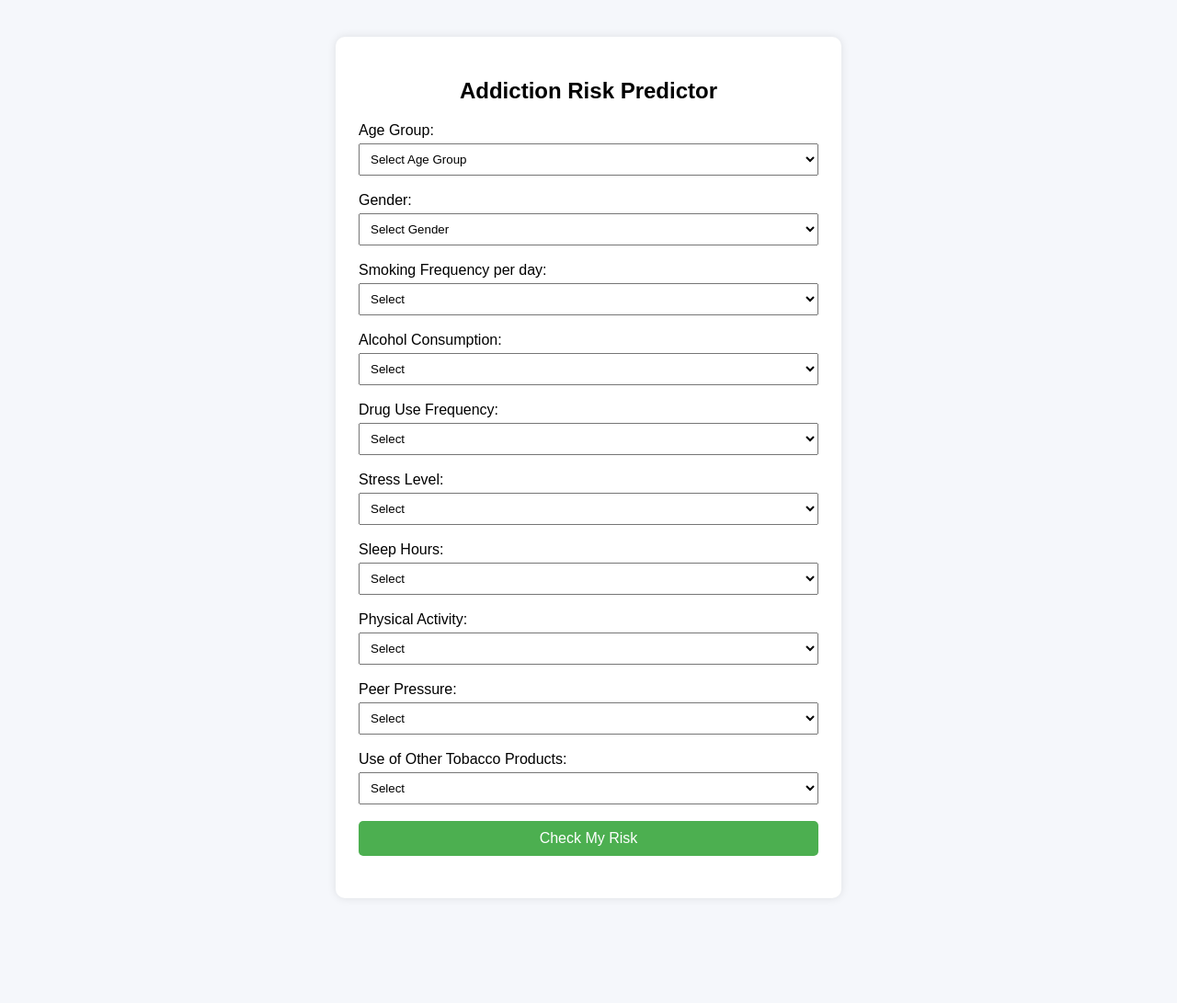
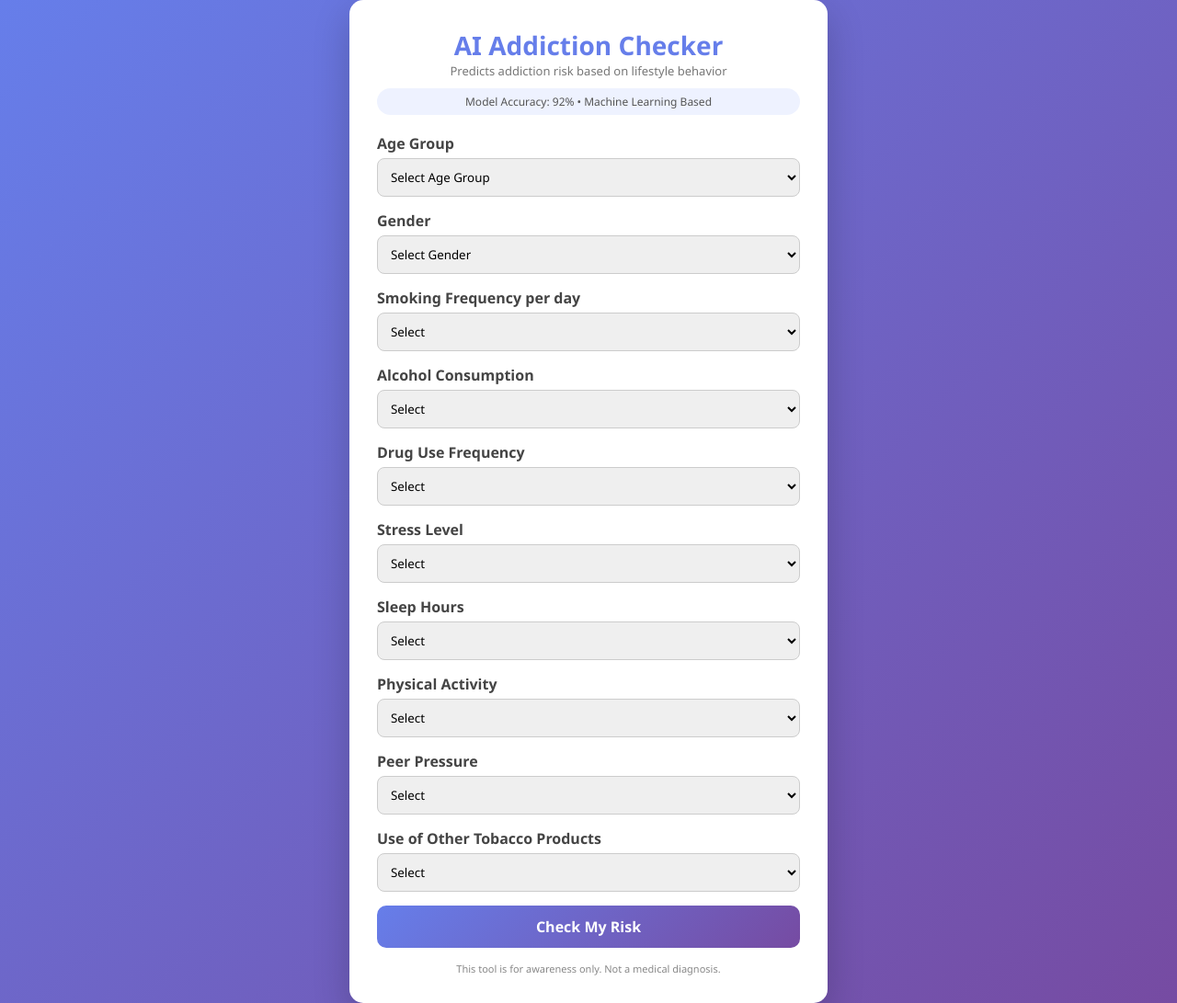
Before and after one commit to 23s035-sys/Addiction-Risk-Predictor, a Flask app: page / in a window 1280 px wide. Shown: the whole page at 92% size. Before the commit the page ends 931 px from the top, so only its background shows below. Run offline with Flask 3, Linux system fonts and the light colour scheme; parts of the project's set-up code (start-up, migrations or seed data) failed here and were passed over.

Commit message:
Update index.html

```diff
--- a/templates/index.html
+++ b/templates/index.html
@@ -4,52 +4,160 @@
 <title>Addiction Risk Predictor</title>
 
 <style>
+
+*{
+box-sizing:border-box;
+font-family: 'Segoe UI', sans-serif;
+}
+
 body{
-font-family: Arial, sans-serif;
-background:#f5f7fb;
+margin:0;
+background: linear-gradient(135deg,#667eea,#764ba2);
+min-height:100vh;
+display:flex;
+align-items:center;
+justify-content:center;
 }
 
 .container{
-width:500px;
-margin:auto;
+width:520px;
 background:white;
-padding:25px;
-margin-top:40px;
-border-radius:10px;
-box-shadow:0px 0px 10px rgba(0,0,0,0.1);
+padding:30px;
+border-radius:15px;
+box-shadow:0px 15px 40px rgba(0,0,0,0.2);
+animation: fadeIn 0.8s ease;
 }
 
-h2{
+@keyframes fadeIn{
+from{opacity:0; transform:translateY(20px);}
+to{opacity:1; transform:translateY(0);}
+}
+
+.logo{
 text-align:center;
+font-size:28px;
+font-weight:bold;
+color:#667eea;
+}
+
+.subtitle{
+text-align:center;
+font-size:13px;
+color:#777;
+margin-bottom:10px;
+}
+
+.badge{
+text-align:center;
+background:#eef2ff;
+padding:6px;
+border-radius:20px;
+font-size:12px;
+margin-bottom:20px;
+color:#555;
+}
+
+label{
+font-weight:600;
+color:#444;
 }
 
 select{
 width:100%;
-padding:8px;
+padding:10px;
 margin-top:5px;
+margin-bottom:15px;
+border-radius:8px;
+border:1px solid #ccc;
 }
 
 button{
 width:100%;
-padding:10px;
-background:#4CAF50;
+padding:12px;
+border:none;
+border-radius:10px;
+background:linear-gradient(135deg,#667eea,#764ba2);
 color:white;
-border:none;
-border-radius:5px;
 font-size:16px;
+font-weight:bold;
 cursor:pointer;
+transition:0.3s;
 }
 
 button:hover{
-background:#45a049;
+transform:translateY(-2px);
+box-shadow:0px 5px 15px rgba(0,0,0,0.2);
 }
+
+/* LOADER */
+
+.loader{
+display:none;
+text-align:center;
+margin-top:15px;
+}
+
+.spinner{
+border:5px solid #f3f3f3;
+border-top:5px solid #667eea;
+border-radius:50%;
+width:30px;
+height:30px;
+animation: spin 1s linear infinite;
+margin:auto;
+}
+
+@keyframes spin{
+0%{transform:rotate(0deg);}
+100%{transform:rotate(360deg);}
+}
+
+/* RESULT */
 
 .result{
 margin-top:20px;
+padding:15px;
+border-radius:10px;
 text-align:center;
-font-size:18px;
+animation:fadeIn 0.5s ease;
 }
+
+.low{background:#e8f8f0;color:#27ae60;}
+.moderate{background:#fff5e6;color:#e67e22;}
+.high{background:#fdecea;color:#e74c3c;}
+
+.meter{
+height:12px;
+background:#eee;
+border-radius:20px;
+margin-top:10px;
+overflow:hidden;
+}
+
+.meter-fill{
+height:100%;
+width:0%;
+transition:1s;
+}
+
+.low-fill{background:#27ae60;width:30%;}
+.moderate-fill{background:#f39c12;width:65%;}
+.high-fill{background:#e74c3c;width:95%;}
+
+.footer{
+margin-top:15px;
+text-align:center;
+font-size:11px;
+color:#888;
+}
+
 </style>
+
+<script>
+function showLoader(){
+document.getElementById("loader").style.display="block";
+}
+</script>
 
 </head>
 
@@ -57,11 +165,19 @@ font-size:18px;
 
 <div class="container">
 
-<h2>Addiction Risk Predictor</h2>
+<div class="logo">AI Addiction Checker</div>
 
-<form action="/predict" method="post">
+<div class="subtitle">
+Predicts addiction risk based on lifestyle behavior
+</div>
 
-Age Group:
+<div class="badge">
+Model Accuracy: 92% • Machine Learning Based
+</div>
+
+<form action="/predict" method="post" onsubmit="showLoader()">
+
+<label>Age Group</label>
 <select name="Age Group" required>
 <option value="" disabled selected>Select Age Group</option>
 <option>18-25</option>
@@ -70,18 +186,14 @@ Age Group:
 <option>46+</option>
 </select>
 
-<br><br>
-
-Gender:
+<label>Gender</label>
 <select name="Gender" required>
 <option value="" disabled selected>Select Gender</option>
 <option>Male</option>
 <option>Female</option>
 </select>
 
-<br><br>
-
-Smoking Frequency per day:
+<label>Smoking Frequency per day</label>
 <select name="Frequency" required>
 <option value="" disabled selected>Select</option>
 <option>0</option>
@@ -92,9 +204,7 @@ Smoking Frequency per day:
 <option>5</option>
 </select>
 
-<br><br>
-
-Alcohol Consumption:
+<label>Alcohol Consumption</label>
 <select name="Consumption" required>
 <option value="" disabled selected>Select</option>
 <option>Never</option>
@@ -103,9 +213,7 @@ Alcohol Consumption:
 <option>Daily</option>
 </select>
 
-<br><br>
-
-Drug Use Frequency:
+<label>Drug Use Frequency</label>
 <select name="Use Frequency" required>
 <option value="" disabled selected>Select</option>
 <option>Never</option>
@@ -114,9 +222,7 @@ Drug Use Frequency:
 <option>Often</option>
 </select>
 
-<br><br>
-
-Stress Level:
+<label>Stress Level</label>
 <select name="Stress Level" required>
 <option value="" disabled selected>Select</option>
 <option>Low</option>
@@ -124,20 +230,16 @@ Stress Level:
 <option>High</option>
 </select>
 
-<br><br>
-
-Sleep Hours:
+<label>Sleep Hours</label>
 <select name="Sleep Hours" required>
 <option value="" disabled selected>Select</option>
-<option value="<5">&lt;5</option>
+<option><5</option>
 <option>5-7</option>
 <option>7-9</option>
-<option value=">9">&gt;9</option>
+<option>>9</option>
 </select>
 
-<br><br>
-
-Physical Activity:
+<label>Physical Activity</label>
 <select name="Physical Activity" required>
 <option value="" disabled selected>Select</option>
 <option>Low</option>
@@ -145,9 +247,7 @@ Physical Activity:
 <option>High</option>
 </select>
 
-<br><br>
-
-Peer Pressure:
+<label>Peer Pressure</label>
 <select name="Related to" required>
 <option value="" disabled selected>Select</option>
 <option>No</option>
@@ -155,24 +255,51 @@ Peer Pressure:
 <option>Yes</option>
 </select>
 
-<br><br>
-
-Use of Other Tobacco Products:
+<label>Use of Other Tobacco Products</label>
 <select name="Use of other Tobacco Products" required>
 <option value="" disabled selected>Select</option>
 <option>No</option>
 <option>Yes</option>
 </select>
 
-<br><br>
+<button type="submit">Check My Risk</button>
 
-<button type="submit">Check My Risk</button>
+<div id="loader" class="loader">
+<div class="spinner"></div>
+<p>Analyzing your lifestyle...</p>
+</div>
 
 </form>
 
-<div class="result">
+{% if result %}
+
+{% if result == "Low Risk" %}
+<div class="result low">
+{% elif result == "Moderate Risk" %}
+<div class="result moderate">
+{% else %}
+<div class="result high">
+{% endif %}
+
 <h3>{{ result }}</h3>
 <p>{{ message }}</p>
+
+<div class="meter">
+{% if result == "Low Risk" %}
+<div class="meter-fill low-fill"></div>
+{% elif result == "Moderate Risk" %}
+<div class="meter-fill moderate-fill"></div>
+{% else %}
+<div class="meter-fill high-fill"></div>
+{% endif %}
+</div>
+
+</div>
+
+{% endif %}
+
+<div class="footer">
+This tool is for awareness only. Not a medical diagnosis.
 </div>
 
 </div>
```
